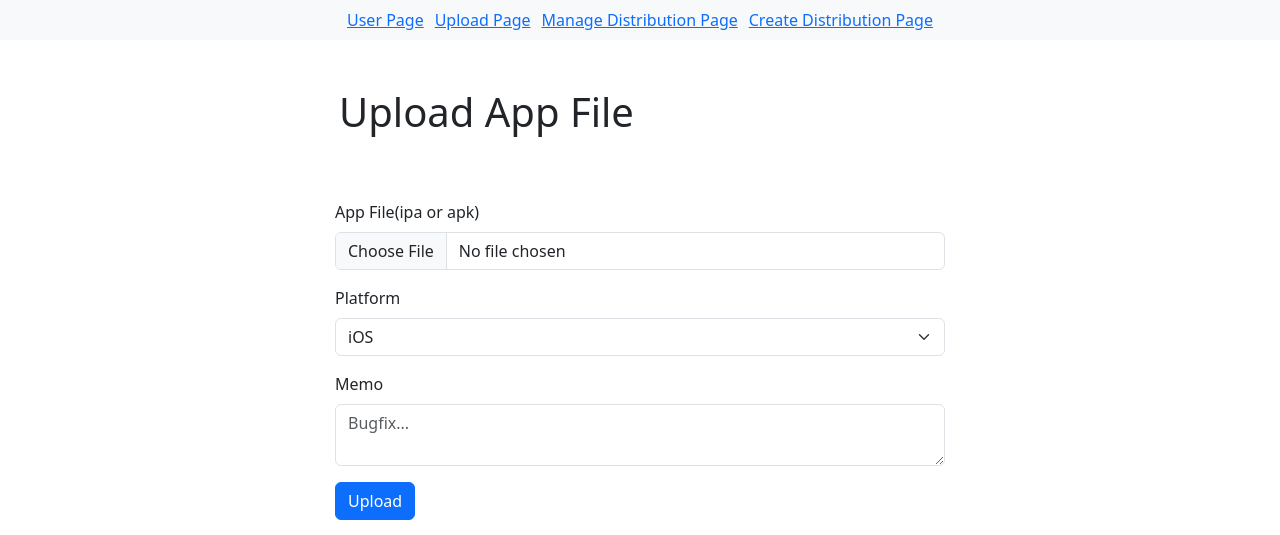
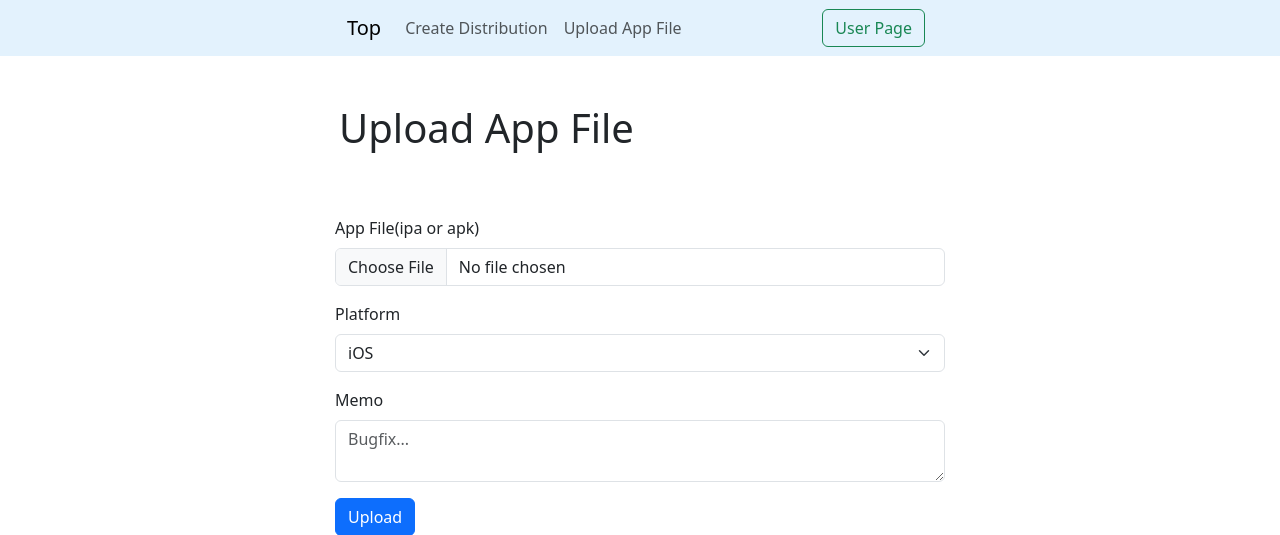
Before and after one commit to syskentokyo/appdistribution, a PHP site: page /manager/uploadapp.php in a window 1280 px wide. Shown: the top 535 px of the page. Run offline with PHP 8.4, Linux system fonts and the light colour scheme.

Commit message:
見た目調整

```diff
--- a/manager/commonheader.php
+++ b/manager/commonheader.php
@@ -4,14 +4,28 @@ require_once('../app/common/commonrequireall.php');
 ?>
 
 
-<nav class="navbar navbar-expand-lg navbar-light bg-light">
+<nav class="navbar  navbar-light navbar-expand-lg" style="background-color: #e3f2fd;">
     <div class="container-fluid" style="width: 610px;">
-        <a href="<?php echo "../".APP_LIST_DIR."";  ?>" target="_blank">User Page</a>
-        <a href="<?php echo "../".UPLOAD_APP_DIR."";  ?>" >Upload Page</a>
-        <a href="<?php echo "../".MANAGE_DISTRIBUTION_DIR."";  ?>" >Manage Distribution Page</a>
-        <a href="<?php echo "../".CREATE_DISTRIBUTION_DIR."";  ?>" >Create Distribution Page</a>
+        <a class="navbar-brand" href="<?php echo "../".MANAGE_DISTRIBUTION_DIR."";  ?>" >Top</a>
+        <div class="collapse navbar-collapse" id="navbarScroll">
+            <ul class="navbar-nav">
+                <li class="nav-item">
+                    <a class="nav-link" href="<?php echo "../".CREATE_DISTRIBUTION_DIR."";  ?>" >Create Distribution</a>
+                </li>
+                <li class="nav-item">
+                    <a class="nav-link" href="<?php echo "../".UPLOAD_APP_DIR."";  ?>" >Upload App File</a>
+                </li>
+
+            </ul>
+        </div>
+        <div class="" id="navbarScroll">
+            <ul class="navbar-nav">
+                <li class="nav-item">
+                    <a class="btn btn-outline-success me-2" href="<?php echo "../".APP_LIST_DIR."";  ?>" target="_blank">User Page</a>
+                </li>
+            </ul>
+        </div>
     </div>
 </nav>
 
-
 <?php ?>
```
Also changed, not shown: app/commonheader.php (+3 -9 lines), app/detailapp.php (+5 -4 lines), app/detaildistribution.php (+9 -5 lines), app/index.php (+7 -10 lines).
